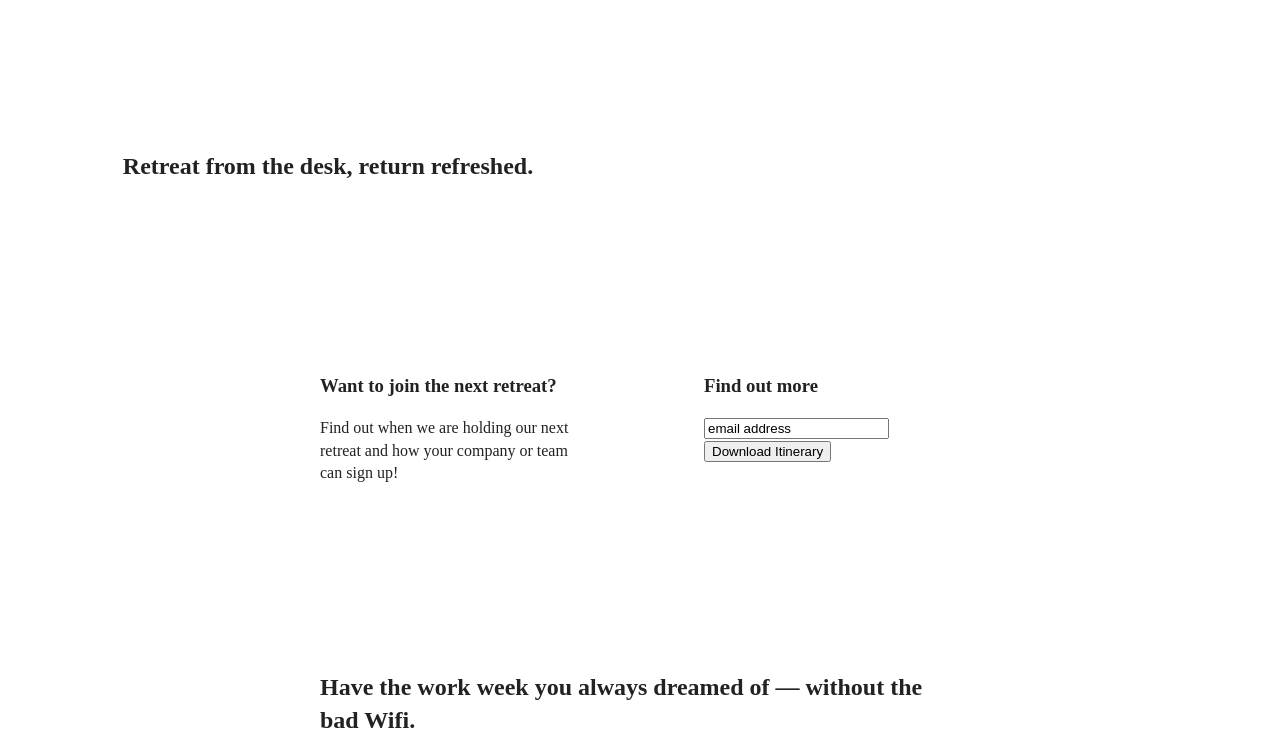
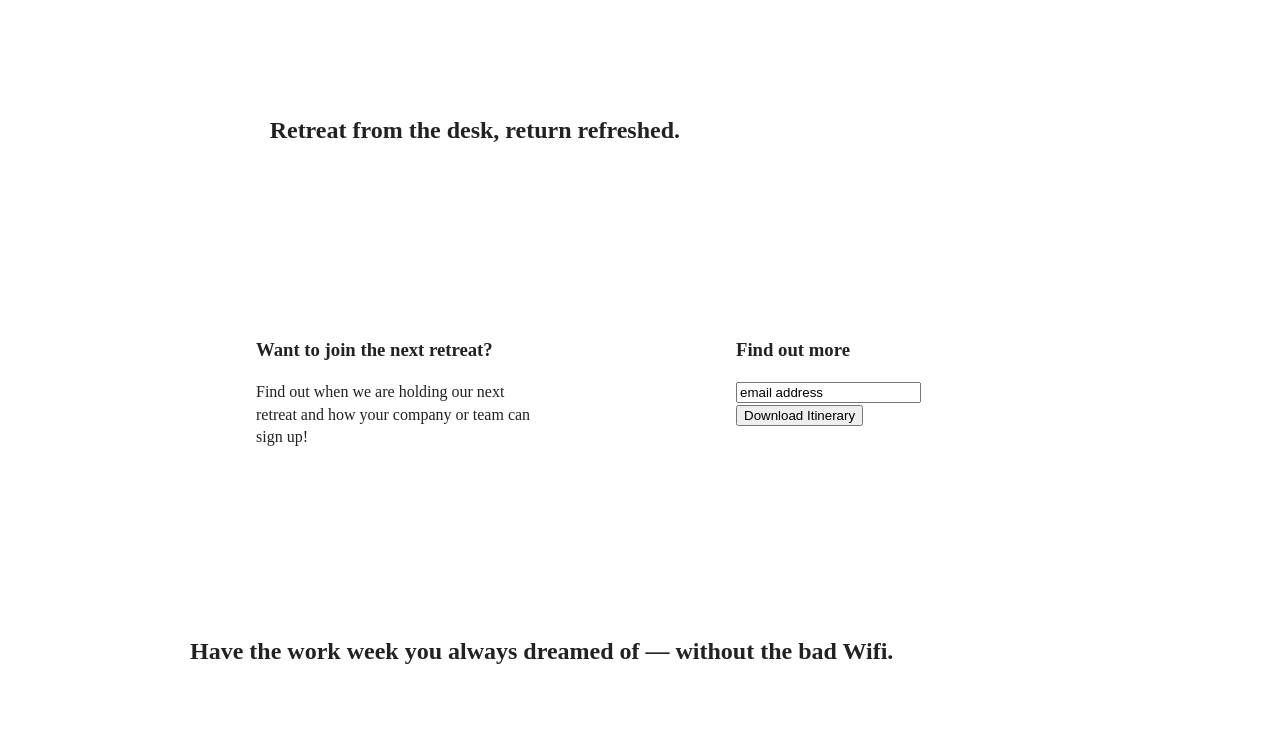
Before and after one commit to Victoria-Smith2720/Unplugged, a website built with webpack: page index.html in a window 1280 px wide. Shown: the part 98-853 px from the top of the page. Built offline with nearby package versions, Linux system fonts and the light colour scheme.

Commit message:
Desktop css complete

```diff
--- a/css/style.css
+++ b/css/style.css
@@ -348,7 +348,7 @@ aside {
   }
 
   header .content-wrapper {
-    /* display: flex; remove */
+    /* display: flex; remove!!!!! */
     justify-content: space-between;
     width: 100%;
   }
@@ -363,7 +363,7 @@ aside {
   }
 
   .header-divider {
-    /* width: ;remove */
+    /* width: ;remove!!!!!! */
     display: none;
   }
 
@@ -371,8 +371,9 @@ aside {
 
   .content-wrapper h1 {
     display: flex;
-  justify-content: center;
+    justify-content: flex-end;
 
+    /* margin-left: 190px; */
   }
 
   /* ASIDE */
@@ -391,6 +392,12 @@ aside {
 
   /* FEATURES */
 
+  .features h2 {
+    /* display: flex;
+    justify-content: ; */
+    margin-left: 30px;
+  }
+
   .features article {
     display: flex;
     align-items: center;
@@ -404,10 +411,10 @@ aside {
 
   /* REVIEWS */
 
-  .reviews article {
+  .content-wrapper {
+    max-width: 960px;
     display: flex;
-    justify-content: space-between;
-
+    flex-flow: row wrap;
   }
 
   .reviews article div {
@@ -433,8 +440,6 @@ aside {
   footer .copyright {
     width: 100%;
   }
-}
-
 
   /* ======================================= ABOUT PAGE ================================ */
 
@@ -459,10 +464,7 @@ align-items: flex-start;
     align-items: flex-start;
   }
 
-
-
   /* ======================================= FAQ PAGE ================================ */
-
 
   .faq .content-wrapper {
     justify-content: space-between;
@@ -475,15 +477,59 @@ align-items: flex-start;
   .faq h2 {
     width: 100%;
   }
-
-
-
-
-
-
+}
 
 @media only screen and (min-width: 1200px) {
-  /* desktop styels here */
+  /* GENERAL STYLES */
+
+  /* styles are not taking in desktop media. find out why!!! 9/1/24 */
+  .content-wrapper {
+    max-width: 960px;
+  }
+
+  header {
+    padding: 15px 0;
+  }
+
+  .hero-area h1 {
+    width: 70%;
+  }
+
+  /* ASIDE */
+  aside .content-wrapper {
+    justify-content: space-around;
+  }
+
+  aside .content-wrapper .form-description,
+  aside .content-wrapper .form {
+    width: 30%;
+  }
+
+  /* FEATURES */
+  .features h2 {
+    width: 90%;
+  }
+
+  .features article {
+    flex-basis: 33%;
+  }
+
+  /* REVIEWS */
+  .reviews article div {
+    width: 42%;
+  }
+
+  /* ======================================= ABOUT PAGE ================================ */
+
+  .mission h2,
+  .contact-section .content-wrapper h2 {
+    width: 95%;
+  }
+
+  /* ======================================= FAQ PAGE ================================ */
+}
+h2 {
+  width: 100%;
 }
 
 /* ==========================================================================
```
Lines whose indentation alone changed are shown as unchanged.
